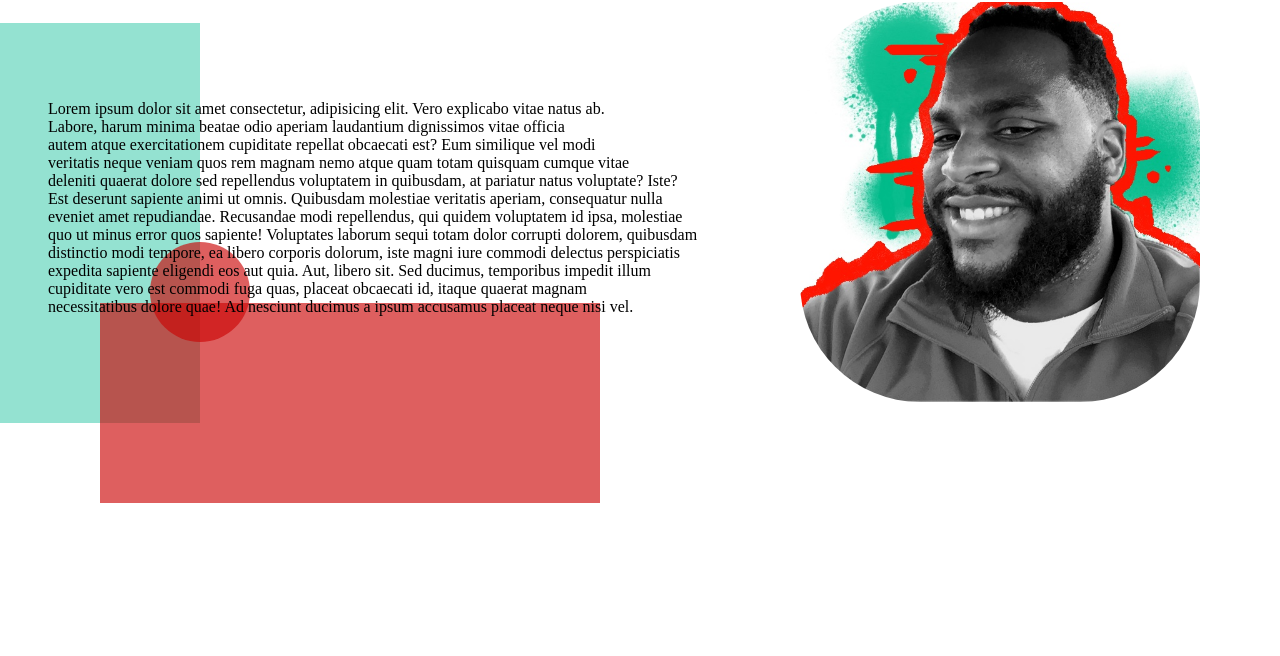
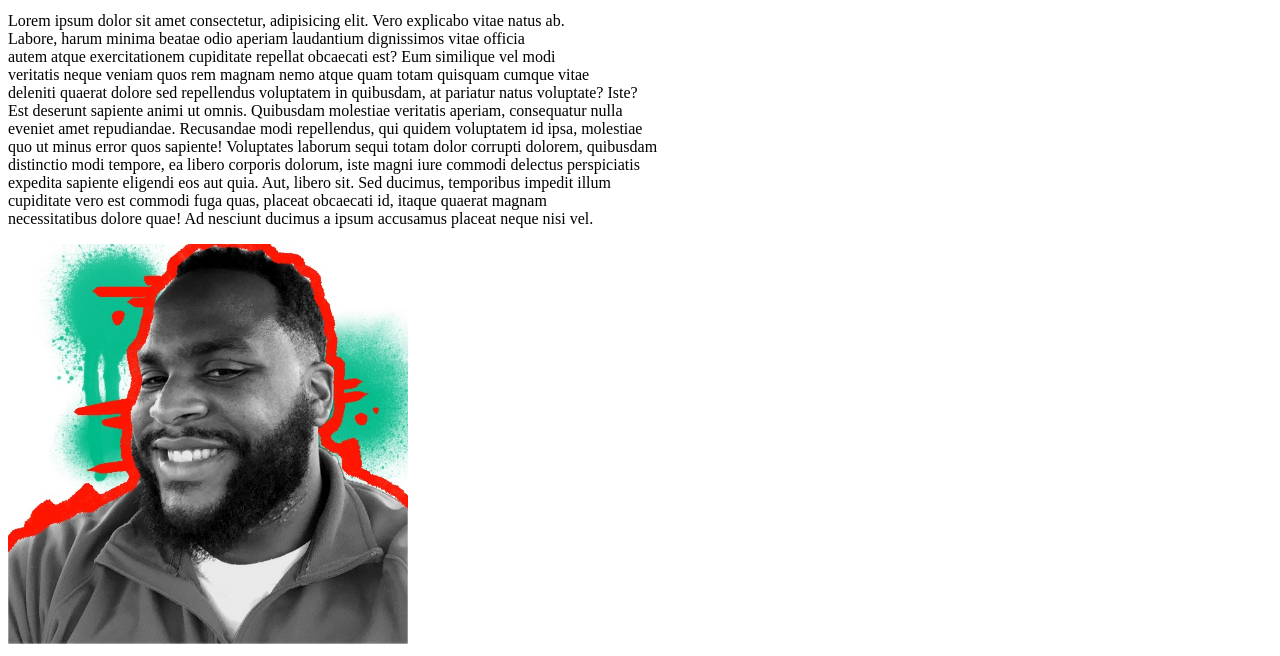
Before and after one commit to AntwaunW/Personal-page, a plain HTML site: page index.html in a window 1280 px wide. Shown: the part 158-814 px from the top of the page. Drawn offline with Linux system fonts and the light colour scheme.

Commit message:
change.2

```diff
--- a/index.html
+++ b/index.html
@@ -5,7 +5,7 @@
     <meta name="viewport" content="width=device-width, initial-scale=1.0">
     <script src="https://kit.fontawesome.com/398fca0c2c.js" crossorigin="anonymous"></script>
     <title>Anwaun's Landing Page</title>
-    <link href="home.css" rel="Stylesheet">
+    <link rel="Stylesheet href="home.css" ">
 </head>
 <body>
     <!-- Entire Upper Nav Container -->
```
